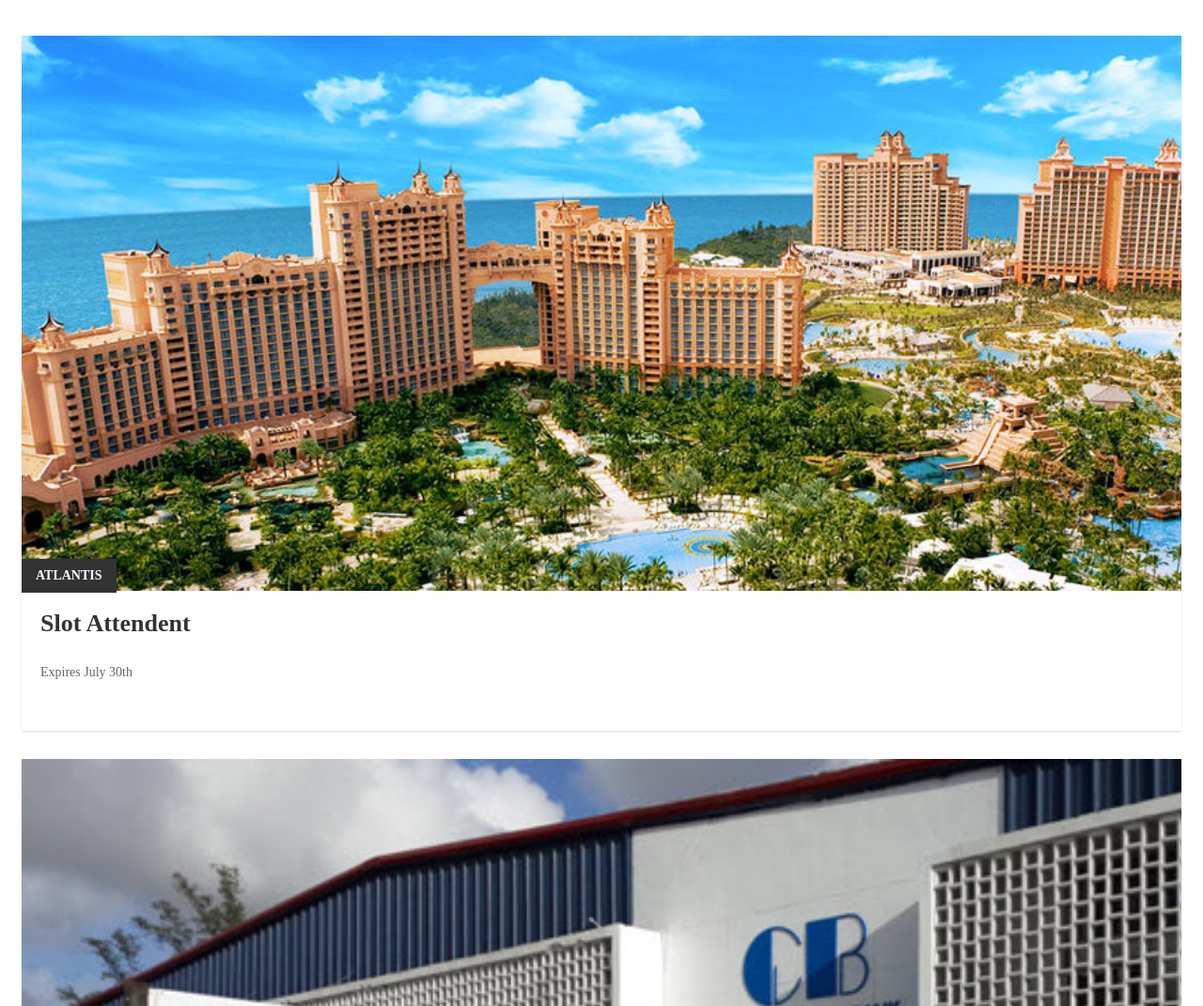
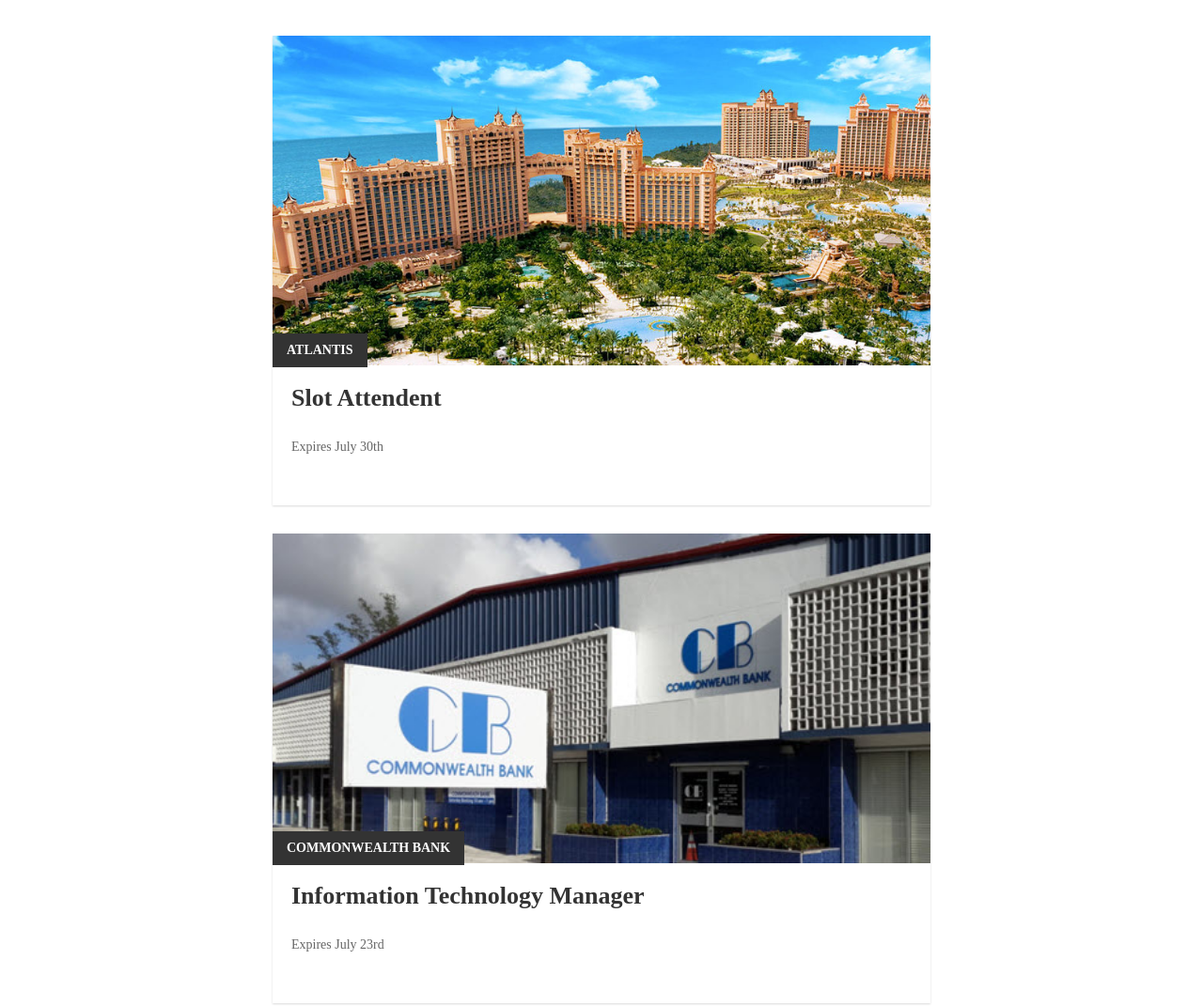
Before and after one commit to daktirr/daktirr.github.io, a plain HTML site: page materialcardview1jobs/index.html in a window 1280 px wide. Shown: the top 1071 px of the page at 94% size. Drawn offline with Linux system fonts and the light colour scheme.

Commit message:
Update card.css

```diff
--- a/materialcardview1jobs/css/card.css
+++ b/materialcardview1jobs/css/card.css
@@ -3,7 +3,7 @@
    padding-left: 15px;
    margin-right: auto;
    margin-left: auto;
-
+   max-width: 700px;
    overflow:hidden;
    min-height:0px !important;
 
@@ -28,7 +28,7 @@
 }
 .report-module .thumbnail {
   /*background: #009775;*/
-  max-height: 100%;
+  height: 500px;
 
   overflow: hidden;
 }
```
